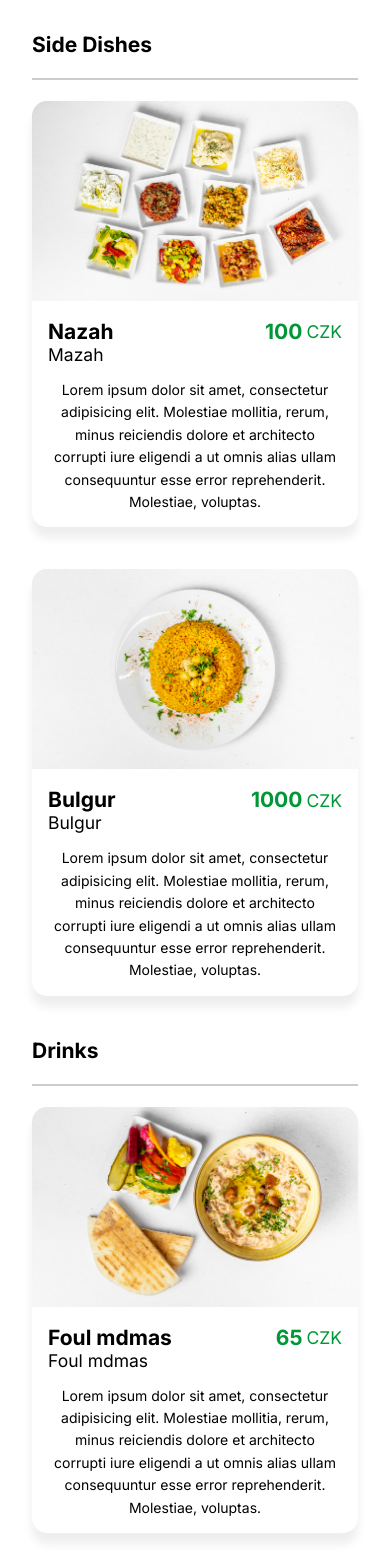
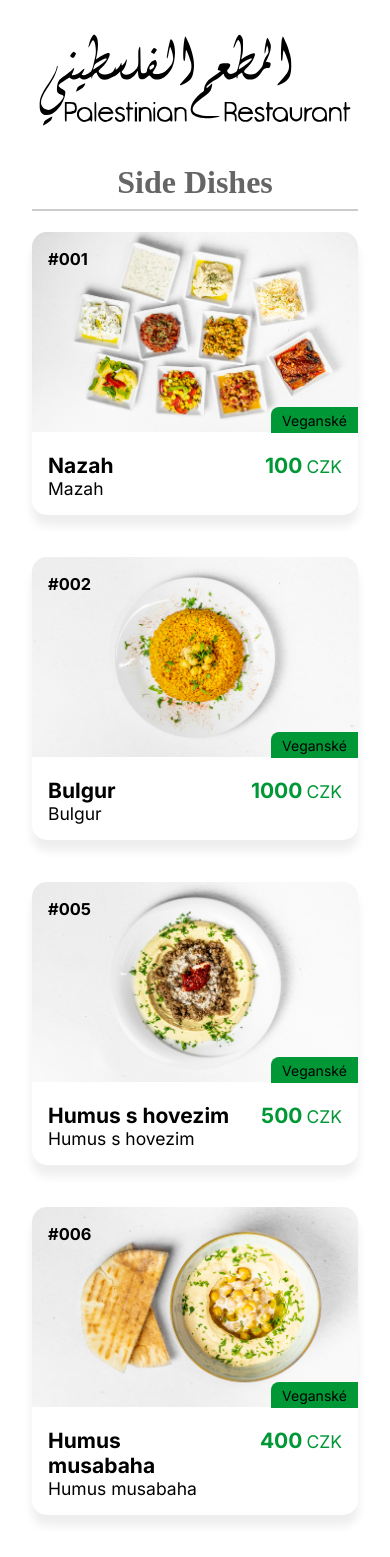
Before and after one commit to beshoyrmansour/the-olive-branch-resturant-menu, a Next.js app: page / in a window 390 px wide. Shown: the top 1557 px of the page. Built offline with nearby package versions, Linux system fonts and the light colour scheme.

Commit message:
Add Logo and vegan options flag

```diff
--- a/models/menu.tsx
+++ b/models/menu.tsx
@@ -14,6 +14,7 @@ export type MenuItem = {
   cz_name: string;
   en_name: string;
   img: string;
+  isVegan: boolean;
 }
 
 export type MenuCategory = {
--- a/pages/index.tsx
+++ b/pages/index.tsx
@@ -18,7 +18,7 @@ export default function Home({ data }: { data: MenuItem[] }) {
         <link rel="icon" href="/favicon.ico" />
       </Head>
       <main className={styles.container}>
-
+        <header><Image className={styles.logo} src={`/logo.svg`} width='1000' height='130' alt='Plastinian Resturant logo' /></header>
         {grouped.map((cat: MenuCategory) => (<div className={styles.menu} key={`menu_category_${cat}`}>
           <h2 className={styles.menu_group_heading}>
             {Categories[cat.category]}
@@ -27,11 +27,16 @@ export default function Home({ data }: { data: MenuItem[] }) {
 
             {cat.items.map((item: MenuItem) => (
               <div className={styles.menu_item} key={`menu_item_${item.id}`}>
-                <Image className={styles.menu_item_image} src={`/Produkty/${item.img}`}
-                  alt="Vercel Logo"
-                  width={1000}
-                  height={1000}
-                  priority />
+                <div className={styles.top_section}>
+
+                  <Image className={styles.menu_item_image} src={`/Produkty/${item.img}`}
+                    alt="Vercel Logo"
+                    width={1000}
+                    height={1000}
+                    priority />
+                  {item.isVegan && <span className={styles.vegan}>Veganské</span>}
+                </div>
+                <h3 className={styles.order_nummber}>#{item.number}</h3>
                 <div className={styles.menu_item_text}>
                   <h2 className={styles.menu_item_heading}>
                     <div className={styles.menu_item_heading_name}>
@@ -43,7 +48,7 @@ export default function Home({ data }: { data: MenuItem[] }) {
                       <span className={styles.menu_item_price_currency}>CZK</span>
                     </span>
                   </h2>
-                  <p className={styles.menu_item_description}>{item.description}</p>
+                  {/* <p className={styles.menu_item_description}>{item.description}</p> */}
                 </div>
               </div>
             ))}
--- a/public/data.json
+++ b/public/data.json
@@ -7,7 +7,8 @@
     "price": "100",
     "cz_name": "Nazah",
     "en_name": "Mazah",
-    "img": "Nazah.jpg"
+    "img": "Nazah.jpg",
+    "isVegan": true
   },
   {
     "id": "002",
@@ -17,7 +18,8 @@
     "price": "1000",
     "cz_name": "Bulgur",
     "en_name": "Bulgur",
-    "img": "Bulgur.jpg"
+    "img": "Bulgur.jpg",
+    "isVegan": true
   },
   {
     "id": "003",
@@ -27,7 +29,8 @@
     "price": "65",
     "cz_name": "Foul mdmas",
     "en_name": "Foul mdmas",
-    "img": "Foul mdmas.jpg"
+    "img": "Foul mdmas.jpg",
+    "isVegan": true
   },
   {
     "id": "004",
@@ -37,27 +40,30 @@
     "price": "69",
     "cz_name": "Humus falafel",
     "en_name": "Humus falafel",
-    "img": "Humus falafel.jpg"
+    "img": "Humus falafel.jpg",
+    "isVegan": true
   },
   {
     "id": "005",
     "number": "005",
-    "category": "3",
+    "category": "1",
     "description": "Lorem ipsum dolor sit amet, consectetur adipisicing elit. Molestiae mollitia, rerum, minus reiciendis dolore et architecto corrupti iure eligendi a ut omnis alias ullam consequuntur esse error reprehenderit. Molestiae, voluptas.",
     "price": "500",
     "cz_name": "Humus s hovezim",
     "en_name": "Humus s hovezim",
-    "img": "Humus s hovezim.jpg"
+    "img": "Humus s hovezim.jpg",
+    "isVegan": true
   },
   {
     "id": "006",
     "number": "006",
-    "category": "3",
+    "category": "1",
     "description": "Lorem ipsum dolor sit amet, consectetur adipisicing elit. Molestiae mollitia, rerum, minus reiciendis dolore et architecto corrupti iure eligendi a ut omnis alias ullam consequuntur esse error reprehenderit. Molestiae, voluptas.",
-    "price": "4 00",
+    "price": "400",
     "cz_name": "Humus musabaha",
     "en_name": "Humus musabaha",
-    "img": "Humus musabaha.jpg"
+    "img": "Humus musabaha.jpg",
+    "isVegan": true
   },
   {
     "id": "007",
@@ -67,7 +73,8 @@
     "price": "300",
     "cz_name": "Humus s kurecim",
     "en_name": "Humus s kurecim",
-    "img": "Humus s kurecim.jpg"
+    "img": "Humus s kurecim.jpg",
+    "isVegan": true
   },
   {
     "id": "008",
@@ -77,16 +84,18 @@
     "price": "500",
     "cz_name": "Sistau",
     "en_name": "Sistau",
-    "img": "Sistau.jpg"
+    "img": "Sistau.jpg",
+    "isVegan": false
   },
   {
     "id": "009",
     "number": "009",
-    "category": "3",
+    "category": "1",
     "description": "Lorem ipsum dolor sit amet, consectetur adipisicing elit. Molestiae mollitia, rerum, minus reiciendis dolore et architecto corrupti iure eligendi a ut omnis alias ullam consequuntur esse error reprehenderit. Molestiae, voluptas.",
     "price": "500",
     "cz_name": "Musakhan",
     "en_name": "Musakhan",
-    "img": "Musakhan.jpg"
+    "img": "Musakhan.jpg",
+    "isVegan": false
   }
 ]
--- a/styles/Home.module.css
+++ b/styles/Home.module.css
@@ -9,10 +9,23 @@
   font-size: 14px;
 }
 
+.logo {
+  position: relative;
+  padding-bottom: 2rem;
+  width: 100%;
+  height: 100%;
+  max-height: 130px;
+}
+
 .menu_group_heading {
   margin: 0;
-  padding-bottom: 1em;
+  padding-bottom: 0.5rem;
   border-bottom: 2px solid #ccc;
+  color: #656565;
+  font-family: 'Times New Roman', Times, serif;
+  font-size: 2rem;
+  text-align: center;
+  /* letter-spacing: 0.1rem; */
 }
 
 .menu_group {
@@ -24,15 +37,39 @@
 
 .menu_item {
   display: flex;
+  position: relative;
+}
+
+.top_section {
+  position: relative;
+  margin-right: 1.5em;
 }
 
 .menu_item_image {
+  position: relative;
   width: 160px;
   max-height: 90px;
   flex-shrink: 0;
   object-fit: cover;
-  margin-right: 1.5em;
   border-radius: 5px;
+}
+
+.vegan {
+  position: absolute;
+  bottom: 0px;
+  right: auto;
+
+  left: calc(100% + 1.5rem);
+  padding: 0.3rem 0.7rem;
+  background-color: #009736;
+  border-radius: 0px 8px 0px 8px;
+}
+
+.order_nummber {
+  position: absolute;
+  /* top: 6px; */
+  right: 0rem;
+  bottom: 0rem;
 }
 
 .menu_item_text {
@@ -52,6 +89,7 @@
   flex-direction: column;
   justify-content: space-between;
   margin: 0;
+
 }
 
 .menu_item_name {
@@ -127,14 +165,27 @@
     box-shadow: #eee 0px 11px 10px;
   }
 
+  .top_section {
+    margin-right: 0px;
+  }
+
   .menu_item_image {
     width: 100%;
     max-height: 200px;
     flex-shrink: 0;
     object-fit: cover;
     margin-bottom: 1em;
-    margin-right: 0px;
     border-radius: 15px 15px 0px 0px;
+  }
+
+  .order_nummber {
+    position: absolute;
+    top: 0px;
+    left: 1rem;
+  }
+
+  .menu_item_heading {
+    margin-bottom: 1rem;
   }
 
   .menu_item_text {
@@ -147,6 +198,12 @@
     text-align: center;
   }
 
+  .vegan {
+    margin-bottom: 1rem;
+    left: auto;
+    right: 0px;
+    border-radius: 8px 0px 0px 0px;
+  }
 }
 
 /* Tablet and Smaller Desktop */
```
Also changed, not shown: public/logo.svg (added).
